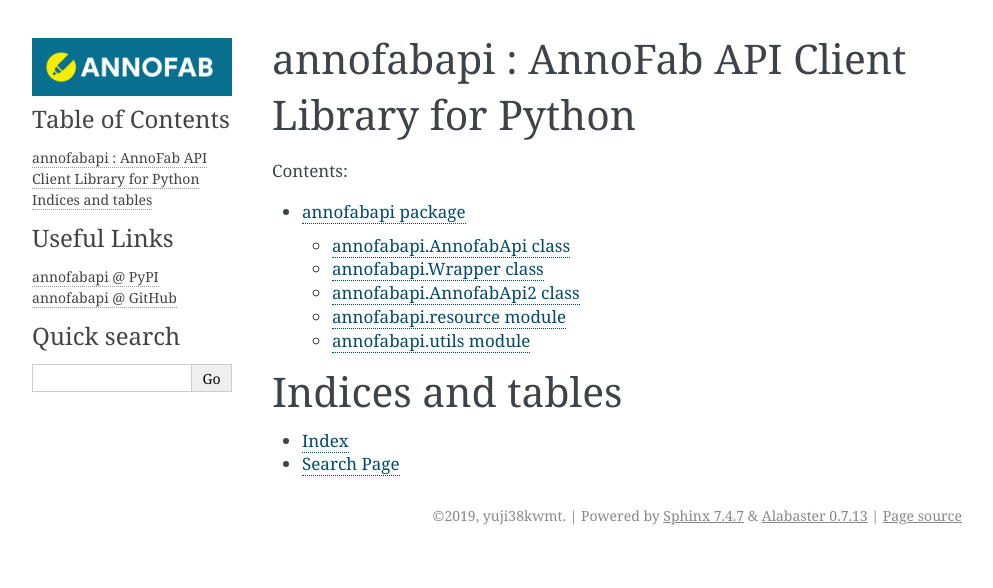
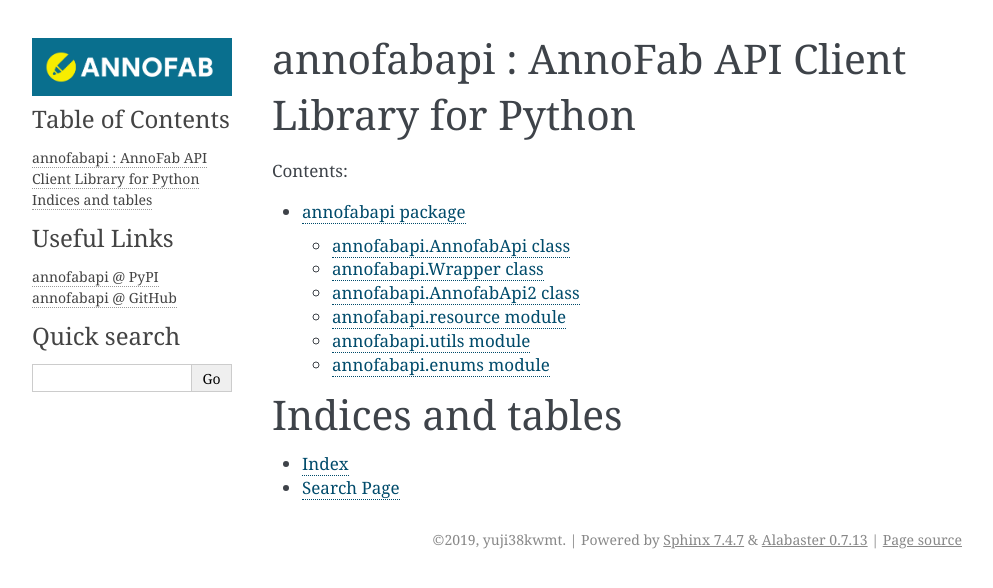
Before and after one commit to kurusugawa-computer/annofab-api-python-client, a Sphinx documentation site: the page built from docs/index.rst, in a window 1280 px wide. Shown: the top 588 px of the page, without its empty margins (148-1141 px from the left). Built offline with Sphinx 7.4.7, drawn with Linux system fonts in a browser that asks for light colours.

Commit message:
update documents

```diff
--- a/docs/annofabapi.rst
+++ b/docs/annofabapi.rst
@@ -32,3 +32,10 @@
 
 .. automodule:: annofabapi.utils
     :members:
+
+
+annofabapi.enums module
+-----------------------
+
+.. automodule:: annofabapi.enums
+    :members:
```
